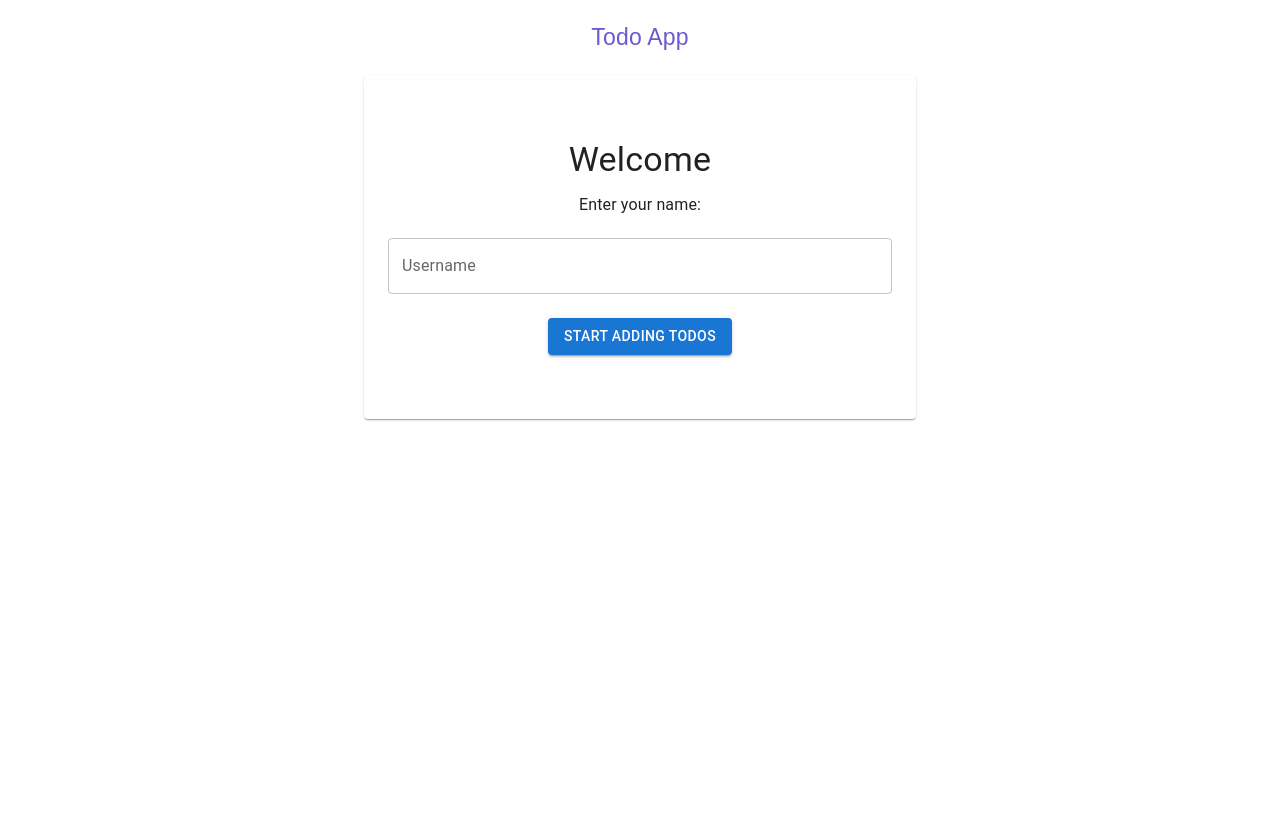
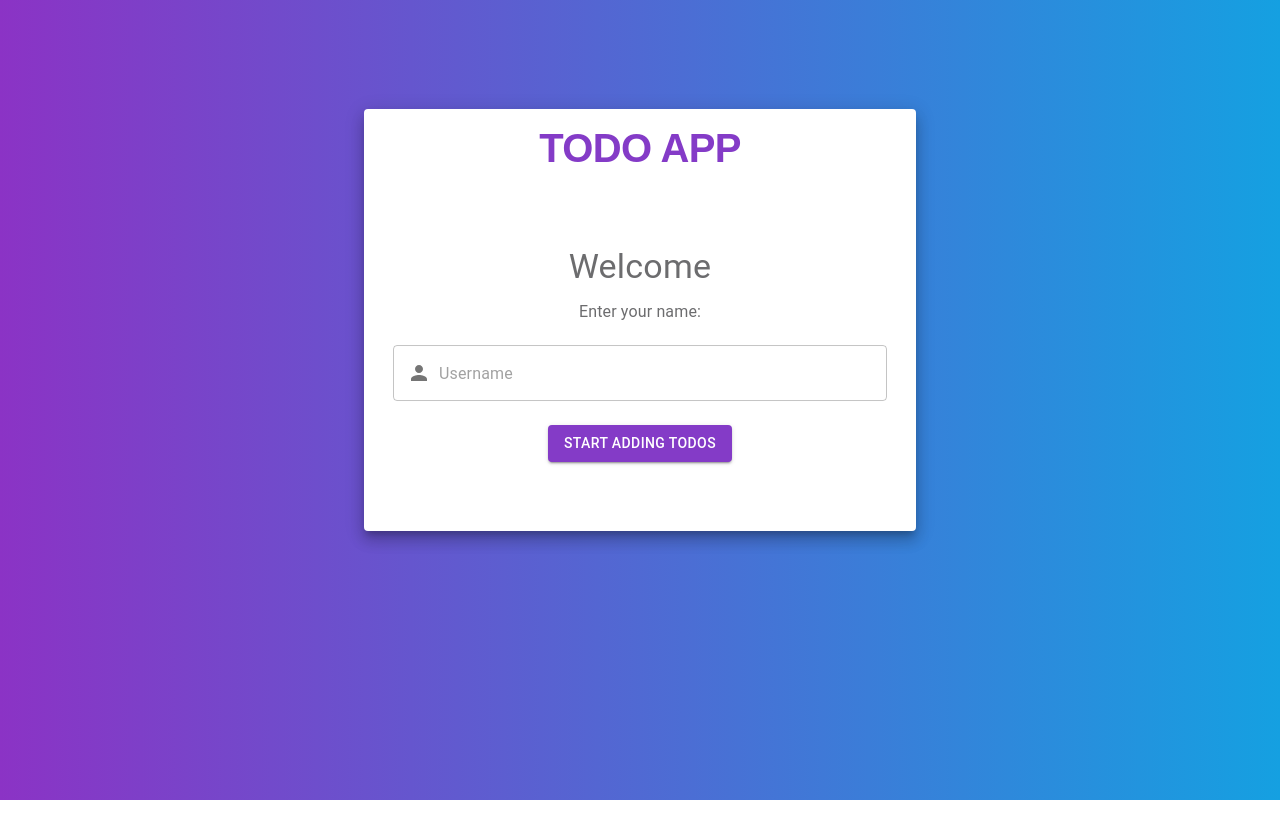
Before and after one commit to egrudskova/todo, a React (Vite) app: page / in a window 1280 px wide. After the commit the page ends 800 px from the top, so only its background shows below. Built offline with nearby package versions, Linux system fonts and the light colour scheme.

Commit message:
feat: add theme and change some styles

```diff
--- a/index.html
+++ b/index.html
@@ -1,6 +1,7 @@
 <!doctype html>
 <html lang="en">
   <head>
+    <link href='https://fonts.googleapis.com/css?family=Montserrat' rel='stylesheet'>
     <meta charset="UTF-8" />
     <link rel="icon" type="image/svg+xml" href="#" />
     <meta name="viewport" content="width=device-width, initial-scale=1.0" />
--- a/src/components/filter/Filters.tsx
+++ b/src/components/filter/Filters.tsx
@@ -21,7 +21,7 @@ export const Filters = (): React.JSX.Element => {
         <Button
           key={idx}
           variant="outlined"
-          sx={{ borderColor: activeFilter === filter ? 'blue' : 'transparent' }}
+          sx={{ borderColor: activeFilter === filter ? 'primary.main' : 'transparent' }}
           onClick={() => handleFilterButtonClick(filter)}
         >
           {filter}
--- a/src/components/filter/Stats.tsx
+++ b/src/components/filter/Stats.tsx
@@ -6,5 +6,5 @@ import { selectUnfinishedTodosCount } from '../../features';
 export const Stats = (): React.JSX.Element => {
   const unfinishedTodosCount = useAppSelector(selectUnfinishedTodosCount);
 
-  return <Typography>{unfinishedTodosCount} items left</Typography>;
+  return <Typography sx={{ fontSize: 'small', marginRight: '2px' }}>{unfinishedTodosCount} items left</Typography>;
 };
--- a/src/components/headings/AppHeading.tsx
+++ b/src/components/headings/AppHeading.tsx
@@ -3,13 +3,16 @@ import React from 'react';
 
 export const AppHeading = (): React.JSX.Element => (
   <Typography
-    variant="subtitle1"
-    style={{
+    variant="h1"
+    sx={{
       textAlign: 'center',
-      margin: 24,
       font: 'status-bar',
-      fontSize: 23,
-      color: 'slateblue',
+      textTransform: 'uppercase',
+      fontWeight: '700',
+      fontSize: '2.5em',
+      lineHeight: '28px',
+      color: 'primary.main',
+      margin: '20px 0',
     }}
   >
     Todo App
--- a/src/components/headings/GreetHeading.tsx
+++ b/src/components/headings/GreetHeading.tsx
@@ -4,7 +4,7 @@ import { Typography } from '@mui/material';
 export const GreetHeading = (): React.JSX.Element => {
   const storedUserame = localStorage.getItem('username');
   return (
-    <Typography variant="h4" gutterBottom>
+    <Typography variant="h4" color="secondary.main" gutterBottom>
       Welcome{storedUserame && ` back, ${storedUserame}`}
     </Typography>
   );
--- a/src/components/inputs/UsernameInput.tsx
+++ b/src/components/inputs/UsernameInput.tsx
@@ -1,4 +1,5 @@
-import { Button, TextField, Typography } from '@mui/material';
+import { Button, InputAdornment, TextField, Typography } from '@mui/material';
+import PersonIcon from '@mui/icons-material/Person';
 import React, { useState } from 'react';
 import { useNavigate } from 'react-router-dom';
 
@@ -26,11 +27,20 @@ export const UsernameInput = (): React.JSX.Element => {
     <>
       {!storedUserName && (
         <>
-          <Typography variant="body1" gutterBottom>
+          <Typography variant="body1" gutterBottom color="secondary.main">
             Enter your name:
           </Typography>
           <TextField
-            label="Username"
+            slotProps={{
+              input: {
+                startAdornment: (
+                  <InputAdornment position="start">
+                    <PersonIcon />
+                  </InputAdornment>
+                ),
+              },
+            }}
+            placeholder="Username"
             value={username}
             onKeyUp={handleKeyUp}
             onChange={handleChange}
--- a/src/components/list/TodoListItem.tsx
+++ b/src/components/list/TodoListItem.tsx
@@ -1,4 +1,6 @@
 import { Checkbox, IconButton, ListItem, ListItemText, TextField } from '@mui/material';
+import CheckCircleOutlineIcon from '@mui/icons-material/CheckCircleOutline';
+import CheckCircleIcon from '@mui/icons-material/CheckCircle';
 import { editTodoText, removeTodo, toggleTodoIsCompleted, toggleTodoIsEdited } from '../../features';
 import { Delete, Edit } from '@mui/icons-material';
 import React, { memo, useState } from 'react';
@@ -35,10 +37,14 @@ export const TodoListItem = memo(({ id }: ListItemProps): React.JSX.Element => {
 
   return (
     <ListItem
-      sx={{ maxHeight: '58px' }}
+      sx={{ maxHeight: '58px', paddingLeft: 0, paddingRight: 0 }}
       secondaryAction={
         <>
-          <IconButton aria-label="edit" onClick={toggleEditMode} sx={{ color: isEdited ? 'blue' : 'gray' }}>
+          <IconButton
+            aria-label="edit"
+            onClick={toggleEditMode}
+            sx={{ color: isEdited ? 'primary.main' : 'secondary.main' }}
+          >
             <Edit />
           </IconButton>
           <IconButton aria-label="delete" onClick={handleDeleteButtonClick}>
@@ -48,6 +54,8 @@ export const TodoListItem = memo(({ id }: ListItemProps): React.JSX.Element => {
       }
     >
       <Checkbox
+        icon={<CheckCircleOutlineIcon />}
+        checkedIcon={<CheckCircleIcon />}
         aria-label={'label ' + text}
         checked={isCompleted}
         onChange={() => {
@@ -67,6 +75,7 @@ export const TodoListItem = memo(({ id }: ListItemProps): React.JSX.Element => {
           onKeyUp={handleKeyUp}
           style={{
             flex: 1,
+            paddingRight: '100px',
             alignSelf: 'center',
           }}
         />
--- a/src/index.css
+++ b/src/index.css
@@ -1,18 +1,9 @@
-:root {
-  font-family: Inter, system-ui, Avenir, Helvetica, Arial, sans-serif;
-  line-height: 1.5;
-  font-weight: 400;
-  font-synthesis: none;
-  text-rendering: optimizeLegibility;
-  -webkit-font-smoothing: antialiased;
-  -moz-osx-font-smoothing: grayscale;
-}
-
 a {
   text-decoration: inherit;
 }
 
 body {
+  background-image: linear-gradient(to right, #8b33c5, #15a0e1);
   margin: 0;
   min-width: 320px;
   min-height: 100vh;
--- a/src/pages/Layout.tsx
+++ b/src/pages/Layout.tsx
@@ -4,9 +4,12 @@ import React from 'react';
 import { Container, Paper } from '@mui/material';
 
 export const Layout = (): React.JSX.Element => (
-  <Container maxWidth={'sm'}>
-    <AppHeading />
-    <Paper>
+  <Container
+    maxWidth={'sm'}
+    style={{ position: 'absolute', top: '40%', left: '50%', transform: 'translate(-50%, -50%)' }}
+  >
+    <Paper elevation={10} sx={{ padding: '5px' }}>
+      <AppHeading />
       <Outlet />
     </Paper>
   </Container>
--- /dev/null
+++ b/src/styles/theme.ts
@@ -0,0 +1,12 @@
+import { createTheme } from '@mui/material/styles';
+
+export const theme = createTheme({
+  palette: {
+    primary: {
+      main: '#843bc7',
+    },
+    secondary: {
+      main: 'rgba(74,74,76,0.81)',
+    },
+  },
+});
```
Also changed, not shown: src/App.tsx (+7 -1 lines), 1 other file (tests, documents, lock files or other folders).
